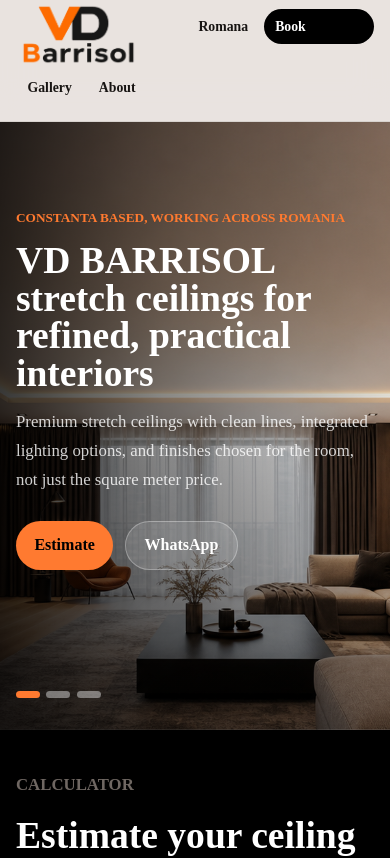
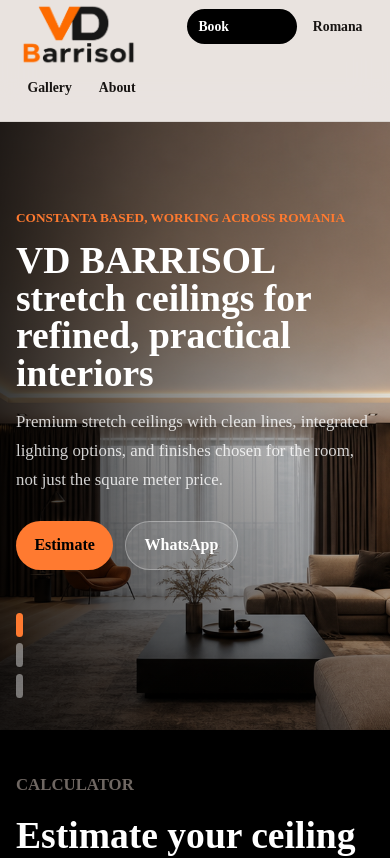
Before and after one commit to ncmihai/vd_barrisol, a Next.js app: page /en in a window 390 px wide. Shown: the top 858 px of the page. Built offline with nearby package versions, Linux system fonts and the light colour scheme; no server answers.

Commit message:
Refine homepage responsive UI

```diff
--- a/src/app/[locale]/page.tsx
+++ b/src/app/[locale]/page.tsx
@@ -111,7 +111,6 @@
       <section className="section section--intro">
         <div className="section__inner intro-grid">
           <div>
-            <p className="eyebrow">{data.settings.serviceArea}</p>
             <h2>
               {locale === "ro"
                 ? "Finisaj curat. Lumina integrata. Montaj precis."
@@ -180,37 +179,6 @@
         </div>
       </section>
 
-      <section className="section section--contact" id="contact">
-        <div className="section__inner contact-grid">
-          <div>
-            <p className="eyebrow">{locale === "ro" ? "Contact" : "Contact"}</p>
-            <h2>{data.home.contactHeadline}</h2>
-            <p>{data.home.contactCopy}</p>
-          </div>
-          <div className="contact-panel">
-            {data.settings.phone && (
-              <a href={`tel:${data.settings.phone.replace(/\s+/g, "")}`}>
-                {data.settings.phone}
-              </a>
-            )}
-            {data.settings.email && (
-              <a href={`mailto:${data.settings.email}`}>
-                {data.settings.email}
-              </a>
-            )}
-            <a className="button button--primary" href={whatsappHref}>
-              {data.settings.whatsappNumber
-                ? locale === "ro"
-                  ? "Programeaza o masuratoare"
-                  : "Book a measurement"
-                : locale === "ro"
-                  ? "Date de contact"
-                  : "Contact details"}
-            </a>
-          </div>
-        </div>
-      </section>
-
       <section className="section section--testimonials">
         <div className="section__inner">
           <TestimonialList testimonials={data.testimonials.slice(0, 2)} />
--- a/src/app/globals.css
+++ b/src/app/globals.css
@@ -162,20 +162,17 @@
 }
 
 .hero-media__image {
-  clip-path: inset(100% 0 0 0);
   object-fit: cover;
   opacity: 0;
-  transform: scale(1.04);
+  transform: translateY(1.5rem) scale(1.04);
   transition:
-    clip-path 1100ms cubic-bezier(0.76, 0, 0.24, 1),
-    opacity 450ms ease,
+    opacity 900ms ease,
     transform 6500ms ease;
 }
 
 .hero-media__image.is-active {
-  clip-path: inset(0 0 0 0);
   opacity: 1;
-  transform: scale(1);
+  transform: translateY(0) scale(1);
   z-index: 1;
 }
 
@@ -282,11 +279,11 @@
 }
 
 .hero-caption {
-  align-items: center;
+  align-items: end;
   bottom: 2rem;
-  display: flex;
+  display: grid;
   gap: 1rem;
-  justify-content: space-between;
+  grid-template-columns: 1fr auto;
   left: max(1rem, calc((100vw - var(--max-width)) / 2));
   position: absolute;
   right: max(1rem, calc((100vw - var(--max-width)) / 2));
@@ -300,15 +297,16 @@
 
 .hero-dots {
   display: flex;
+  flex-direction: column;
   gap: 0.4rem;
 }
 
 .hero-dots button {
   background: rgb(255 255 255 / 42%);
   border-radius: 999px;
-  height: 0.45rem;
+  height: 1.5rem;
   padding: 0;
-  width: 1.5rem;
+  width: 0.45rem;
 }
 
 .hero-dots button.is-active {
@@ -841,16 +839,6 @@
 }
 
 @media (max-width: 900px) {
-  .site-header {
-    grid-template-columns: 1fr auto;
-  }
-
-  .site-nav {
-    grid-column: 1 / -1;
-    justify-content: flex-start;
-    order: 3;
-  }
-
   .hero-content h1,
   .page-hero h1 {
     font-size: 3.1rem;
@@ -878,6 +866,18 @@
 
   .trust-strip__inner {
     grid-template-columns: repeat(2, minmax(0, 1fr));
+  }
+}
+
+@media (max-width: 700px) {
+  .site-header {
+    grid-template-columns: 1fr auto;
+  }
+
+  .site-nav {
+    grid-column: 1 / -1;
+    justify-content: flex-start;
+    order: 3;
   }
 }
 
@@ -940,8 +940,7 @@
   }
 
   .hero-caption {
-    align-items: flex-start;
-    flex-direction: column;
+    align-items: end;
   }
 
   .hero-caption span {
--- a/src/components/Header.tsx
+++ b/src/components/Header.tsx
@@ -40,15 +40,15 @@
         ))}
       </nav>
       <div className="header-actions">
-        <Link className="locale-link" href={labels.localeSwitchPath}>
-          {labels.localeSwitch}
-        </Link>
         <a
           className="header-whatsapp"
           href={settings.whatsappNumber ? settings.whatsappHref : "#contact"}
         >
           {settings.whatsappNumber ? labels.bookMeasurement : labels.contact}
         </a>
+        <Link className="locale-link" href={labels.localeSwitchPath}>
+          {labels.localeSwitch}
+        </Link>
       </div>
     </header>
   );
```
